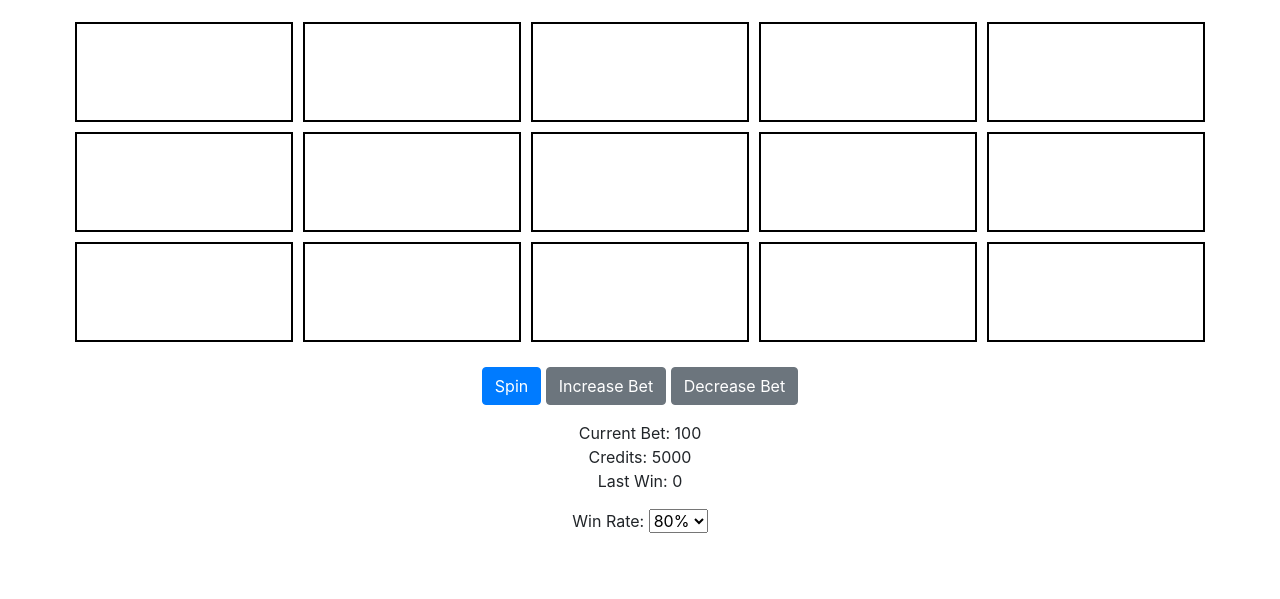
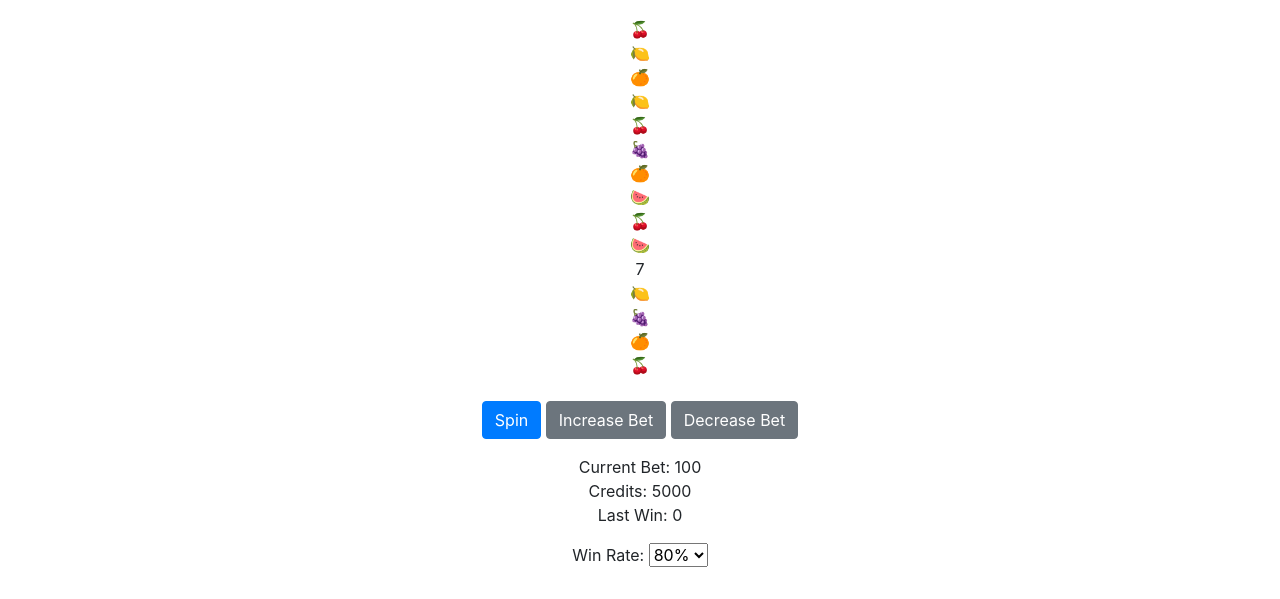
Before and after one commit to lunguradu-creator/SlotMachine, a plain HTML site: page index.html in a window 1280 px wide. Shown: the part 99-698 px from the top of the page. Drawn offline with nearby package versions, Linux system fonts and the light colour scheme.

Commit message:
index.html

```diff
--- a/index.html
+++ b/index.html
@@ -10,29 +10,34 @@
     <div class="container">
         <h1 class="mt-5">Slot Machine</h1>
         <div class="slot-machine">
-            <div class="row">
-                <div class="col reel" id="slot0_0"></div>
-                <div class="col reel" id="slot0_1"></div>
-                <div class="col reel" id="slot0_2"></div>
-                <div class="col reel" id="slot0_3"></div>
-                <div class="col reel" id="slot0_4"></div>
+            <canvas id="winning-lines" width="550" height="330" style="position: absolute; z-index: 1;"></canvas>
+            <div id="slot0" class="slot-machine-column">
+                <div id="slot0_0" class="slot-symbol">🍒</div>
+                <div id="slot0_1" class="slot-symbol">🍋</div>
+                <div id="slot0_2" class="slot-symbol">🍊</div>
             </div>
-            <div class="row">
-                <div class="col reel" id="slot1_0"></div>
-                <div class="col reel" id="slot1_1"></div>
-                <div class="col reel" id="slot1_2"></div>
-                <div class="col reel" id="slot1_3"></div>
-                <div class="col reel" id="slot1_4"></div>
+            <div id="slot1" class="slot-machine-column">
+                <div id="slot1_0" class="slot-symbol">🍋</div>
+                <div id="slot1_1" class="slot-symbol">🍒</div>
+                <div id="slot1_2" class="slot-symbol">🍇</div>
             </div>
-            <div class="row">
-                <div class="col reel" id="slot2_0"></div>
-                <div class="col reel" id="slot2_1"></div>
-                <div class="col reel" id="slot2_2"></div>
-                <div class="col reel" id="slot2_3"></div>
-                <div class="col reel" id="slot2_4"></div>
+            <div id="slot2" class="slot-machine-column">
+                <div id="slot2_0" class="slot-symbol">🍊</div>
+                <div id="slot2_1" class="slot-symbol">🍉</div>
+                <div id="slot2_2" class="slot-symbol">🍒</div>
+            </div>
+            <div id="slot3" class="slot-machine-column">
+                <div id="slot3_0" class="slot-symbol">🍉</div>
+                <div id="slot3_1" class="slot-symbol">7</div>
+                <div id="slot3_2" class="slot-symbol">🍋</div>
+            </div>
+            <div id="slot4" class="slot-machine-column">
+                <div id="slot4_0" class="slot-symbol">🍇</div>
+                <div id="slot4_1" class="slot-symbol">🍊</div>
+                <div id="slot4_2" class="slot-symbol">🍒</div>
             </div>
         </div>
-        <div class="controls">
+        <div class="controls mt-4">
             <button class="btn btn-primary" onclick="spin()">Spin</button>
             <button class="btn btn-secondary" onclick="increaseBet()">Increase Bet</button>
             <button class="btn btn-secondary" onclick="decreaseBet()">Decrease Bet</button>
@@ -54,7 +59,7 @@
                 </select>
             </div>
         </div>
-        <div id="message" class="text-info"></div>
+        <div id="message" class="text-info mt-3"></div>
     </div>
 
     <script src="gamelogic.js"></script>
```
